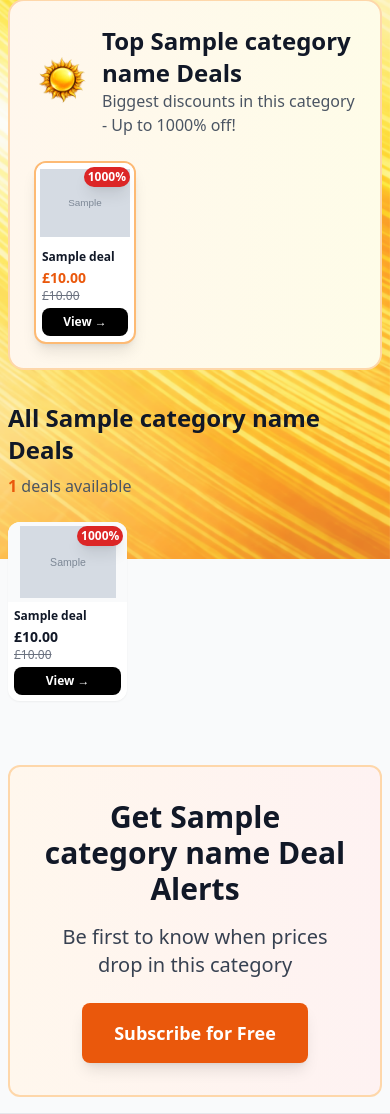
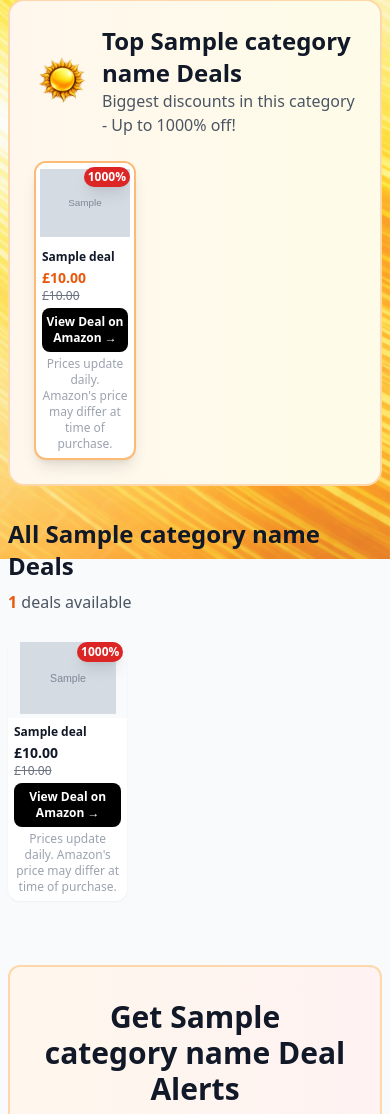
Before and after one commit to Elhashino/amazon-deals, a FastAPI app: template backend/app/templates/category.html in a window 390 px wide. Shown: the part 285-1399 px from the top of the page. Run offline with FastAPI, Linux system fonts and the light colour scheme; the template is opened without the code that fills it: most values are stand-ins (such as "Sample title", 1, 10 or a date in 2020); grey boxes marked "Sample" are stand-in pictures; some libraries are stand-ins or nearby versions.

Commit message:
Fix button text, show disclaimer on mobile and homepage

```diff
--- a/backend/app/templates/category.html
+++ b/backend/app/templates/category.html
@@ -58,9 +58,9 @@
                    target="_blank"
                    rel="noopener sponsored"
                    class="block w-full bg-black text-white text-center py-1.5 md:py-3 rounded-lg font-bold text-xs md:text-sm hover:bg-gray-800 transition mt-auto">
-                    View →
+                    View Deal on Amazon →
                 </a>
-                <p class="text-xs text-gray-400 text-center mt-1 hidden md:block">Prices update daily. Amazon's price may differ at time of purchase.</p>
+                <p class="text-xs text-gray-400 text-center mt-1">Prices update daily. Amazon's price may differ at time of purchase.</p>
             </div>
         </div>
         {% endfor %}
@@ -144,9 +144,9 @@
                 rel="noopener nofollow"
                 class="block w-full bg-black text-white text-center py-1.5 md:py-3 rounded-lg font-bold text-xs md:text-base hover:bg-gray-800 transition mt-auto"
             >
-                View →
+                View Deal on Amazon →
             </a>
-            <p class="text-xs text-gray-400 text-center mt-1 hidden md:block">Prices update daily. Amazon's price may differ at time of purchase.</p>
+            <p class="text-xs text-gray-400 text-center mt-1">Prices update daily. Amazon's price may differ at time of purchase.</p>
         </div>
     </div>
     {% endfor %}
--- a/backend/app/templates/home.html
+++ b/backend/app/templates/home.html
@@ -103,8 +103,9 @@
                    target="_blank"
                    rel="noopener sponsored"
                    class="block w-full bg-black text-white text-center py-1.5 md:py-3 rounded-lg font-bold text-xs md:text-sm hover:bg-gray-800 transition mt-auto">
-                    View →
+                    View Deal on Amazon →
                 </a>
+                <p class="text-xs text-gray-400 text-center mt-1">Price may vary on Amazon</p>
             </div>
         </div>
         {% endfor %}
@@ -158,8 +159,9 @@
                        target="_blank"
                        rel="noopener sponsored"
                        class="block w-full bg-black text-white text-center py-1.5 md:py-2 rounded-lg font-bold text-xs hover:bg-gray-800 transition mt-auto">
-                        View →
+                        View Deal on Amazon →
                     </a>
+                    <p class="text-xs text-gray-400 text-center mt-1">Price may vary on Amazon</p>
                 </div>
             </div>
             {% endfor %}
```
